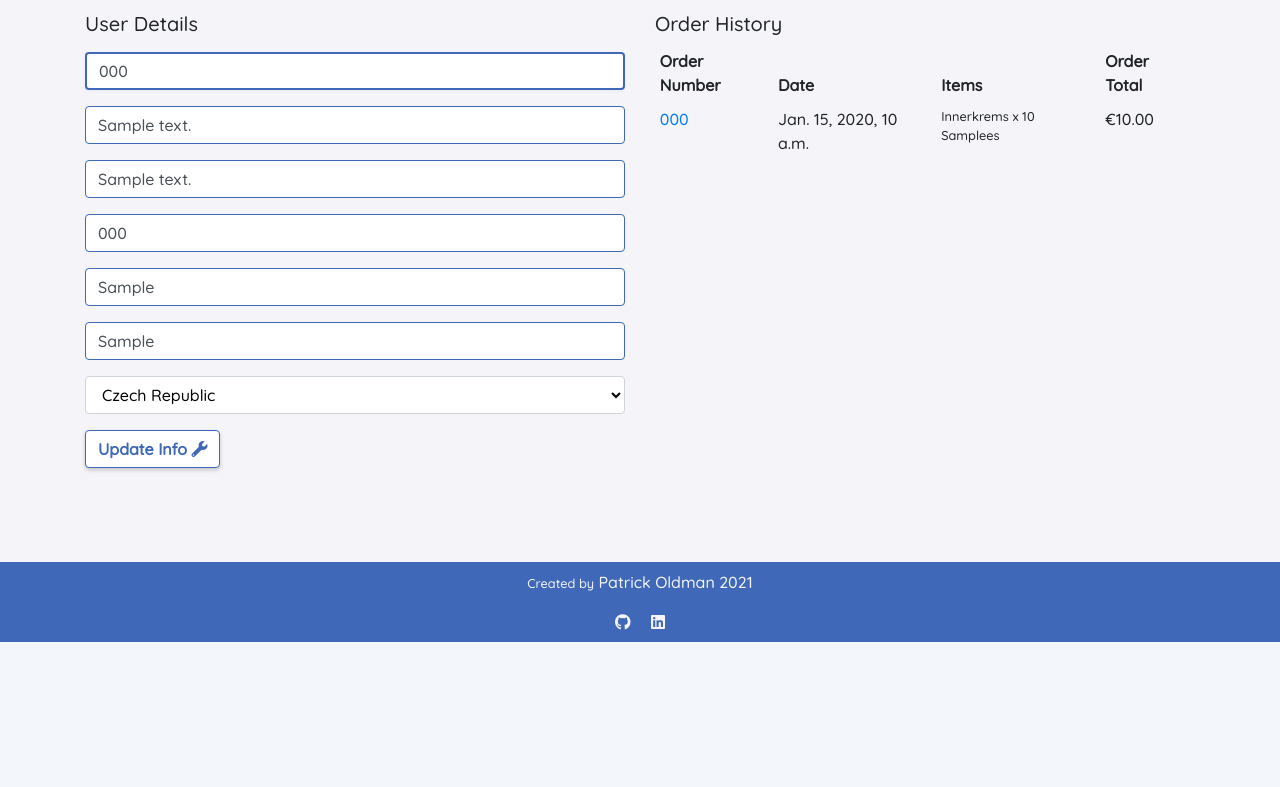
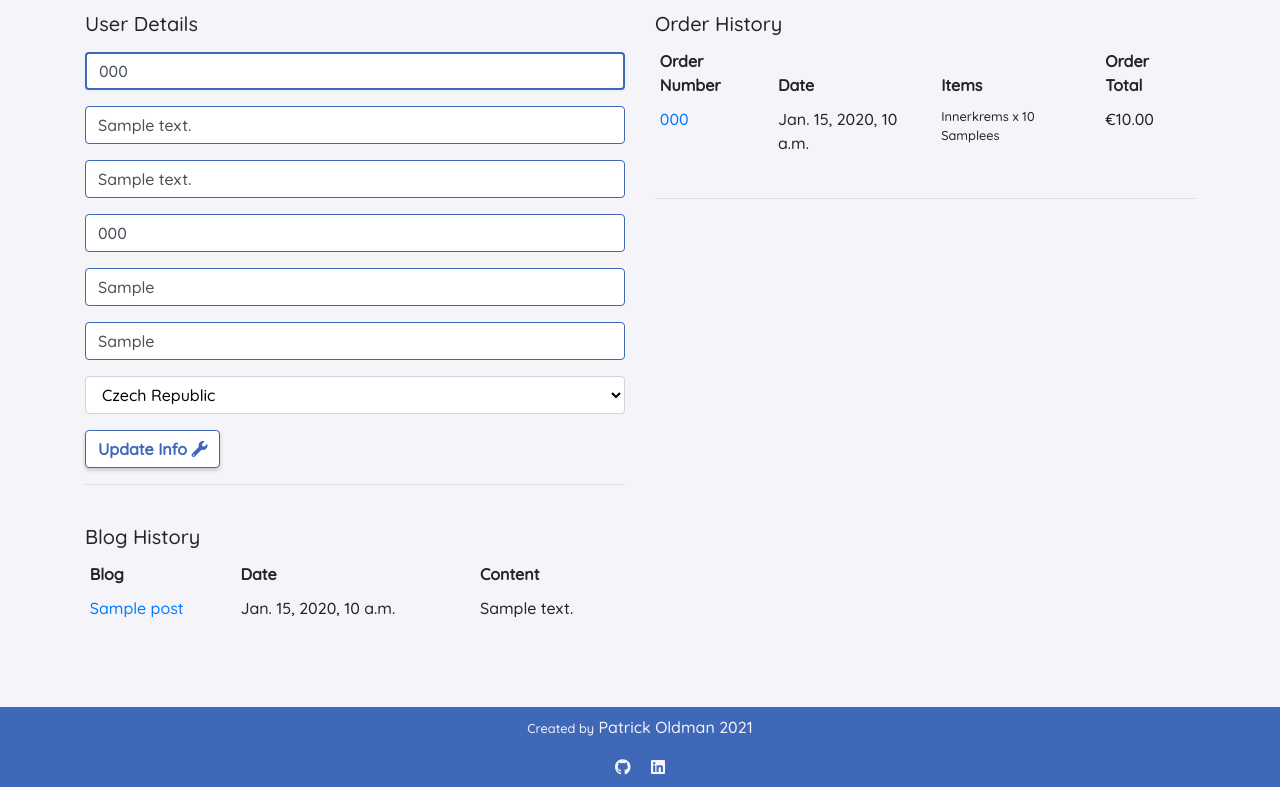
Before and after one commit to Oldman10000/ski-carinthia, a Django app: page /profile/ in a window 1280 px wide. Shown: the part 158-945 px from the top of the page. Before the commit the page ends 800 px from the top, so only its background shows below. Run offline with Django 3.2, Linux system fonts and the light colour scheme; a user stored in the database is signed in; data comes from the database, SQL or seed files in the repository; tables that the repository leaves empty hold one stand-in row (values such as "Sample post"); some libraries are stand-ins or nearby versions.

Commit message:
Add blog history to profile page

```diff
--- a/profiles/templates/profiles/profile.html
+++ b/profiles/templates/profiles/profile.html
@@ -25,9 +25,11 @@
                     {{ form|crispy }}
                     <button class="btn btn-blue">Update Info <i class="fas fa-wrench"></i></button>
                 </form>
+                <hr>
             </div>
             <div class="col-12 col-lg-6">
                 <h5>Order History</h5>
+                {% if orders %}
                 <div class="order-history table-responsive">
                     <table class="table table-sm table-borderless">
                         <thead>
@@ -60,6 +62,41 @@
                         </tbody>
                     </table>
                 </div>
+                {% else %}
+                <p>Order history empty, check out our resorts <a href="{% url 'resorts' %}">here</a>!</p>
+                {% endif %}
+                <hr>
+            </div>
+            <div class="col-12 col-lg-6 mt-4">
+                <h5>Blog History</h5>
+                {% if blogs %}
+                <div class="order-history table-responsive">
+                    <table class="table table-sm table-borderless">
+                        <thead>
+                            <tr>
+                                <th>Blog</th>
+                                <th>Date</th>
+                                <th>Content</th>
+                            </tr>
+                        </thead>
+                        <tbody>
+                            {% for post in blogs %}
+                                <tr>
+                                    <td>
+                                        <a href="{% url 'post_detail' post.id %}" title="{{ post.id }}">{{ post.title }}</a>
+                                    </td>
+                                    <td>{{ post.published_date }}</td>
+                                    <td>
+                                        <p>{{ post.content|truncatewords:10 }}</p>
+                                    </td>
+                                </tr>
+                            {% endfor %}
+                        </tbody>
+                    </table>
+                </div>
+                {% else %}
+                <p>Blog history empty, add a blog post <a href="{% url 'new_post' %}">here</a>!</p>
+                {% endif %}
             </div>
         </div>
     </section>
--- a/profiles/views.py
+++ b/profiles/views.py
@@ -21,12 +21,14 @@ def profile(request):
 
     form = UserProfileForm(instance=profile)
     orders = profile.orders.all()
+    blogs = profile.blogs.all()
 
     template = 'profiles/profile.html'
     context = {
         'form': form,
         'orders': orders,
         'on_profile_page': True,
+        'blogs': blogs,
     }
 
     return render(request, template, context)
--- a/static/css/base.css
+++ b/static/css/base.css
@@ -39,7 +39,8 @@ section {
 }
 
 input.form-control,
-select.custom-select {
+select.custom-select,
+textarea.form-control {
     border: 1px solid #3F68B8;
 }
 
```
